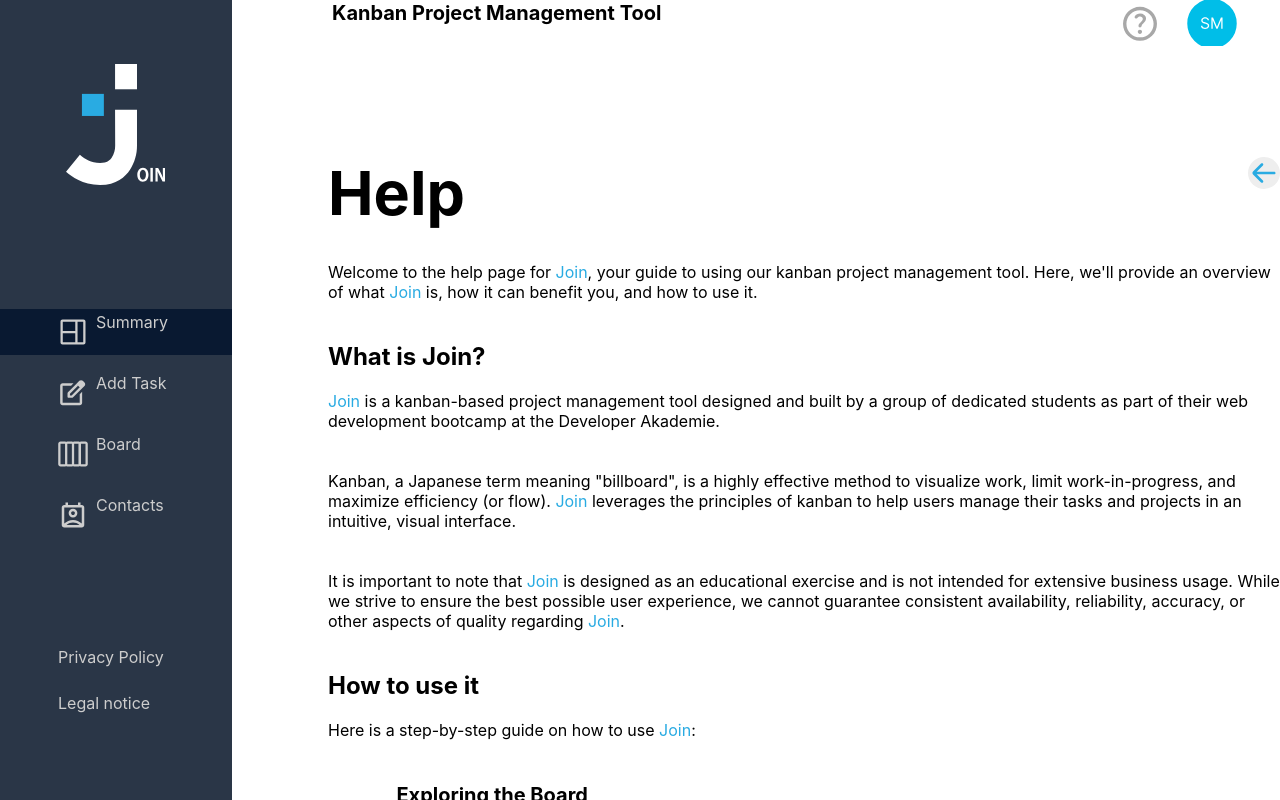
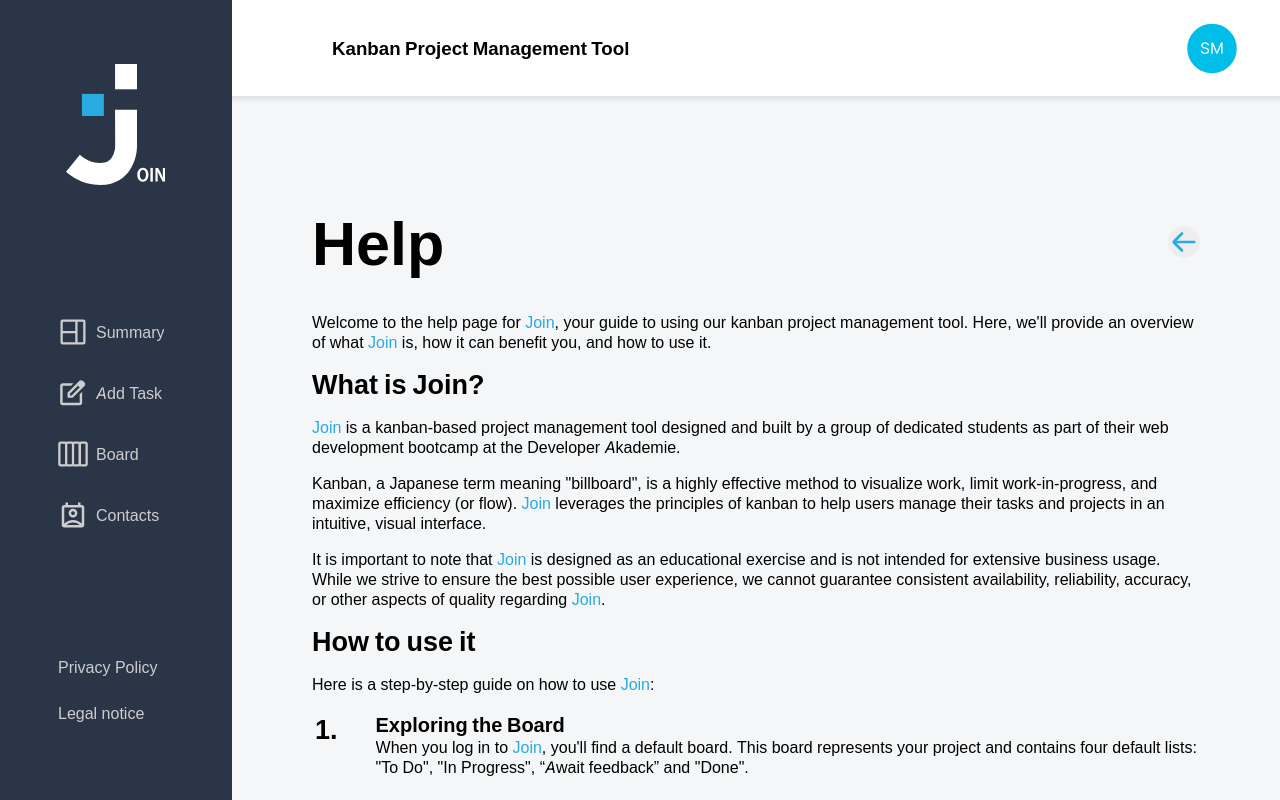
Before and after one commit to MR-GitCode/join, a website with bundled scripts: page help.html in a window 1280 px wide. Built offline with nearby package versions, Linux system fonts and the light colour scheme; no server answers.

Commit message:
fixed css help side

```diff
--- a/help.html
+++ b/help.html
@@ -3,17 +3,18 @@
 <head>
     <meta charset="UTF-8">
     <meta name="viewport" content="width=device-width, initial-scale=1.0">
+    <link rel="icon" type="image/x-icon" href="assets/icons/favicon.svg">
     <link rel="stylesheet" href="./style.css">
-    <link rel="stylesheet" href="./styles/styleSummary.css">
-    <link rel="stylesheet" href="./styles/stylehelp.css">
-    <link rel="icon" type="image/x-icon" href="assets/icons/favicon.svg">
-    <title>Join</title>
+    <link rel="stylesheet" href="../styles/fonts.css">
+    <link rel="stylesheet" href="./styles/help.css">
+    <title>Help</title>
 </head>
 <body>
     <section class="left-side">
         <a href="./index.html"><img class="join-logo" src="./assets/icons/logo_white.svg" alt="Join"></a>
+
         <nav>
-            <a class="bg-color" href="./summary.html">
+            <a href="./summary.html">
                 <img src="./assets/icons/summary.svg">
                 <p>Summary</p>
             </a>
@@ -45,63 +46,60 @@
         <header>
             <h3>Kanban Project Management Tool</h3>
             <div class="user-info">
-                <img src="./assets/icons/help.svg" alt="help">
                 <img src="./assets/icons/profilebadge/sofia.svg" alt="">
             </div>
         </header>
-        <div class="edit-right">
-     <div class="arrow">
+
+        <div class="content">
+            <div class="display-position margin">
+                <div class="content-help">
+                    <div class="help-informations">
+                        <div>
                             <h1>Help</h1>
-     <a href="javascript:history.back()">
+                            <a class="arrow" href="javascript:history.back()">
                                 <img src="./assets/icons/arrow_left_line_hover.svg" alt="Zurück">
                             </a>
-     </div>
                             <p>
-        Welcome to the help page for <span class="join">Join</span>,
+                                Welcome to the help page for <a href="./index.html">Join</a>,
                                 your guide to using our kanban project management tool. Here, we'll
-        provide an overview of what <span class="join">Join</span> is,
+                                provide an overview of what <a href="./index.html">Join</a> is,
                                 how it can benefit you, and how to use it.
                             </p>
-      <br />
+                        </div>
+                        <div>
                             <h2>What is Join?</h2>
-      <br />
                             <p>
-        <span class="join">Join</span> is a kanban-based project
+                                <a href="./index.html">Join</a> is a kanban-based project
                                 management tool designed and built by a group of dedicated students as
                                 part of their web development bootcamp at the Developer Akademie.
                             </p>
-      <br />
                             <p>
                                 Kanban, a Japanese term meaning "billboard", is a highly effective
                                 method to visualize work, limit work-in-progress, and maximize
-        efficiency (or flow). <span class="join">Join</span> leverages
+                                efficiency (or flow). <a href="./index.html">Join</a> leverages
                                 the principles of kanban to help users manage their tasks and projects
                                 in an intuitive, visual interface.
                             </p>
-      <br />
                             <p>
-        It is important to note that <span class="join">Join</span> is
+                                It is important to note that <a href="./index.html">Join</a> is
                                 designed as an educational exercise and is not intended for extensive
                                 business usage. While we strive to ensure the best possible user
                                 experience, we cannot guarantee consistent availability, reliability,
-        accuracy, or other aspects of quality regarding
-        <span class="join">Join</span>.
+                                accuracy, or other aspects of quality regarding <a href="./index.html">Join</a>.
                             </p>
-      <br />
+                        </div>
+                        <div>
                             <h2>How to use it</h2>
-      <br />
                             <p>
-        Here is a step-by-step guide on how to use
-        <span class="join">Join</span>:
+                                Here is a step-by-step guide on how to use <a href="./index.html">Join</a>:
                             </p>
-      <br />
                             <table>
                                 <tr>
-          <td><span class="nr">1.</span></td>
+                                    <td class="number">1.</td>
                                     <td>
-            <h3>Exploring the Board</h3>
+                                        <h4>Exploring the Board</h4>
                                         <p>
-              When you log in to <span class="join">Join</span>, you'll
+                                            When you log in to <a href="./index.html">Join</a>, you'll
                                             find a default board. This board represents your project and
                                             contains four default lists: "To Do", "In Progress", “Await
                                             feedback” and "Done".
@@ -109,11 +107,11 @@
                                     </td>
                                 </tr>
                                 <tr>
-          <td><span class="nr">2.</span></td>
+                                    <td class="number">2.</td>
                                     <td>
-            <h3>Creating Contacts</h3>
+                                        <h4>Creating Contacts</h4>
                                         <p>
-              In <span class="join">Join</span>, you can add contacts to
+                                            In <a href="./index.html">Join</a>, you can add contacts to
                                             collaborate on your projects. Go to the "Contacts" section,
                                             click on "New contact", and fill in the required information.
                                             Once added, these contacts can be assigned tasks and they can
@@ -122,9 +120,9 @@
                                     </td>
                                 </tr>
                                 <tr>
-          <td><span class="nr">3.</span></td>
+                                    <td class="number">3.</td>
                                     <td>
-            <h3>Adding Cards</h3>
+                                        <h4>Adding Cards</h4>
                                         <p>
                                             Now that you've added your contacts, you can start adding cards.
                                             Cards represent individual tasks. Click the "+" button under the
@@ -135,9 +133,9 @@
                                     </td>
                                 </tr>
                                 <tr>
-          <td><span class="nr">4.</span></td>
+                                    <td class="number">4.</td>
                                     <td>
-            <h3>Moving Cards</h3>
+                                        <h4>Moving Cards</h4>
                                         <p>
                                             As the task moves from one stage to another, you can reflect
                                             that on the board by dragging and dropping the card from one
@@ -146,37 +144,35 @@
                                     </td>
                                 </tr>
                                 <tr>
-          <td><span class="nr">5.</span></td>
+                                    <td class="number">5.</td>
                                     <td>
-            <h3>Deleting Cards</h3>
+                                        <h4>Deleting Cards</h4>
                                         <p>
                                             Once a task is completed, you can either move it to the "Done"
                                             list or delete it. Deleting a card will permanently remove it
                                             from the board. Please exercise caution when deleting cards, as
                                             this action is irreversible.
                                         </p>
+                                        <p>
+                                            Remember that using <a href="./index.html">Join</a> effectively
+                                            requires consistent updates from you and your team to ensure the board
+                                            reflects the current state of your project.
+                                        </p>
+                                        <p>
+                                            Have more questions about <a href="./index.html">Join</a>? Feel
+                                            free to contact us at [Your Contact Email]. We're here to help you!
+                                        </p>
                                     </td>
                                 </tr>
                             </table>
-      <br />
-      Remember that using <span class="join">Join</span> effectively
-      requires consistent updates from you and your team to ensure the board
-      reflects the current state of your project.
-      <br />
-      <br />
-      Have more questions about <span class="join">Join</span>? Feel
-      free to contact us at [Your Contact Email]. We're here to help you!
-      <br />
-      <br />
                             <h2>Enjoy using Join!</h2>
                         </div>
+                    </div>
+                </div>
+            </div>
+        </div>
     </section>
-
-    <script type="module"  src="./scripts/db.js"></script>
-    <script type="module" src="./script.js" defer></script>
-    <script type="module" src="./scripts/script-summary.js"></script>
-    <script type="module" src="./scripts/template-summary.js"></script>
-
-
 </body>
+<script type="module" src="./scripts/db.js"></script>
+<script type="module" src="./script.js"></script>
 </html>
--- /dev/null
+++ b/styles/help.css
@@ -0,0 +1,54 @@
+.right-side{
+    position: relative;
+}
+
+.content-help{
+    padding: 0 80px;
+    display: flex;
+}
+
+.help-informations{
+    padding-top: 110px;
+    overflow-y: auto;
+}
+
+.help-informations::-webkit-scrollbar{
+ display: none;
+}
+
+.help-informations a{
+    text-decoration: none;
+    color: #29ABE2;
+}
+
+.help-informations p{
+    padding-bottom: 16px;
+}
+
+h1{
+    font-size: 61px;
+    padding-bottom: 32px;
+}
+
+h2 {
+    font-size: 27px;
+    font-weight: 700;
+    padding-bottom: 16px;
+}
+
+h4{
+    font-size: 20px;
+}
+
+.arrow {
+    position: absolute;
+    right: 80px;
+    top: 225px;
+}
+
+.number{
+    font-size: 27px;
+    font-weight: 700;
+    padding-right: 35px;
+    vertical-align: top;
+}
--- a/styles/stylehelp.css
+++ /dev/null
@@ -1,43 +0,0 @@
-.arrow{
-    display: flex;
-    justify-content: space-between;
-}
-
-.join{
-    color:rgba(41, 171, 226, 1);
-}
-
-h1{
-
-    font-size: 61px;
-    margin-bottom: 32px;
-}
-
-p{
-    font-size: 16px;
-
-}
-
-h2{
-    font-size: 24px;
-    gap: 16px;
-}
-
-h3{
-    font-size: 20px;
-    font-weight: bold;
-   margin-bottom: 20px;
-}
-
-p{
-    margin-bottom: 20px;
-}
-.nr{
-    margin-right: 35px;
-    font-size: 27px;
-    font-weight: bold;
-}
-.edit-right{
-    margin-left: 96px;
-    margin-top: 110px;
-}
```
Also changed, not shown: scripts/contacts/contacts.js (+0 -15 lines). Lines whose indentation alone changed are shown as unchanged.
